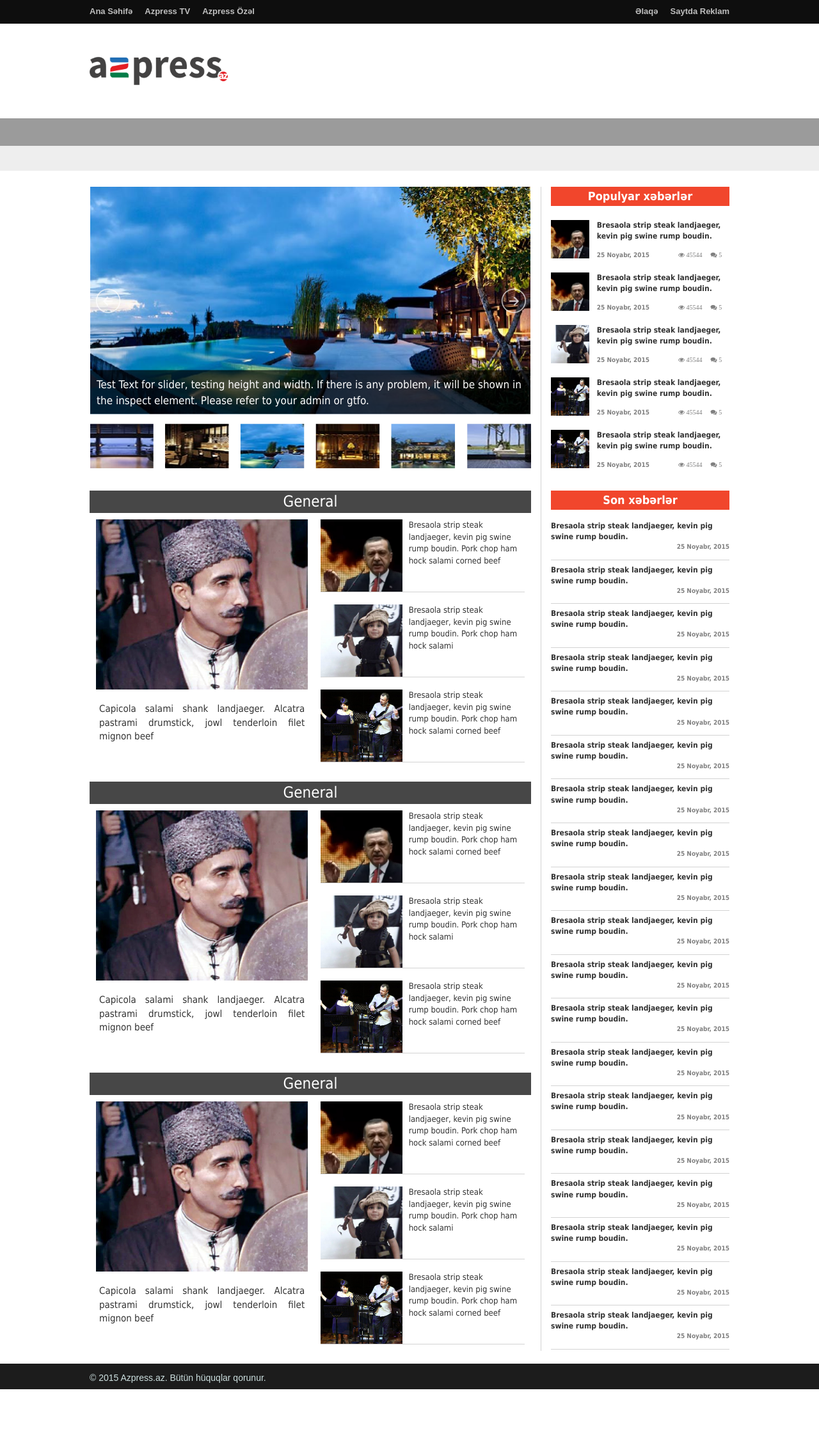
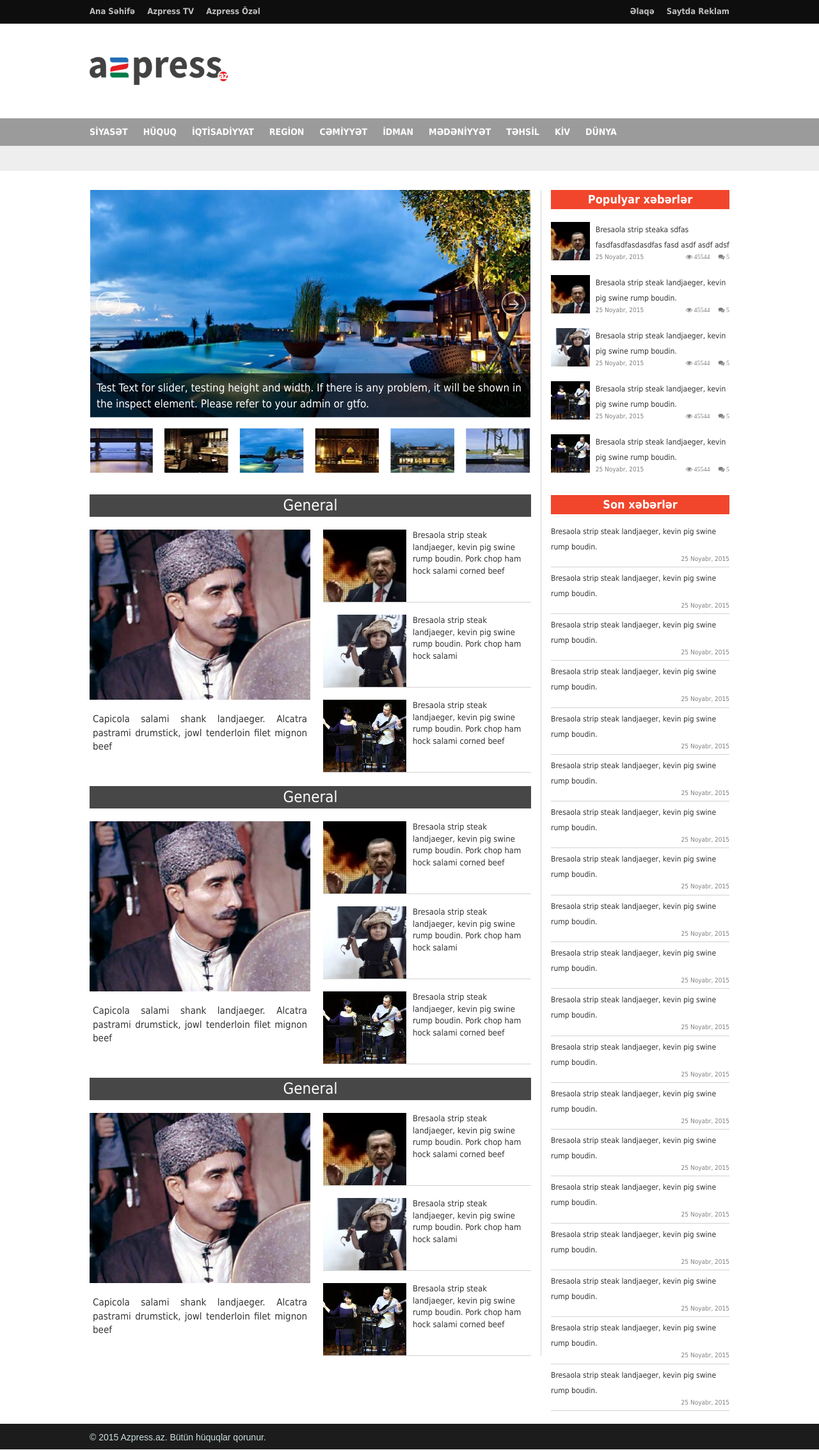
Before and after one commit to orkhanfarmanli/azpress.az, a PHP site: page / in a window 1280 px wide. Shown: the whole page at 64% size. Before the commit the page ends 2172 px from the top, so only its background shows below. Run offline with PHP 8.4, Linux system fonts and the light colour scheme.

Commit message:
fixed margins in the main and side contents

```diff
--- a/index.html
+++ b/index.html
@@ -13,10 +13,15 @@
   <link rel="stylesheet" href="style/font-awesome.css">
   <link rel="stylesheet" href="style/newsBox.css">
   <link rel="stylesheet" href="style/lastNews.css">
+  <link rel="stylesheet" href="style/menu.css">
   <script type="text/javascript" src="script/script.js"></script>
   <script type="text/javascript" src="sliderJS/jssor.slider.min.js"></script>
   <link rel="stylesheet" type="text/css" href="style/slider.css">
+
+
   <title>Group Project</title>
+
+
 
   <style>
 
@@ -127,6 +132,23 @@
 
         <div class="innerDiv">
 
+          <div class="mainMenu">
+
+<ul>
+  <li>SİYASƏT</li>
+  <li>HÜQUQ</li>
+  <li>İQTİSADİYYAT</li>
+  <li>REGİON</li>
+  <li>CƏMİYYƏT</li>
+  <li>İDMAN</li>
+  <li>MƏDƏNİYYƏT</li>
+  <li>TƏHSİL</li>
+  <li>KİV</li>
+  <li>DÜNYA</li>
+</ul>
+
+          </div>
+
         </div>
 
       </div>
@@ -205,9 +227,9 @@
             $ThumbnailNavigatorOptions: {
               $Class: $JssorThumbnailNavigator$,
               $Cols: 10,
-              $SpacingX: 18.2,
+              $SpacingX: 18,
               $SpacingY: 8,
-              $Align: 472
+              $Align: 470
             }
           };
 
@@ -375,7 +397,7 @@
           </div>
       </div>
       <!-- Thumbnail Navigator -->
-      <div data-u="thumbnavigator" class="jssort01" style="position:absolute;left:0px;bottom:0px;width:689px;height:100px;" data-autocenter="1">
+      <div data-u="thumbnavigator" class="jssort01" style="position:absolute;left:0px;bottom:0px;width:689px;height:97px;" data-autocenter="1">
           <!-- Thumbnail Item Skin Begin -->
           <div data-u="slides" style="cursor: default;">
               <div data-u="prototype" class="p">
@@ -508,10 +530,7 @@
 
               </div>
 
-
-
-
-</div>
+          </div>
 
 
 
@@ -724,19 +743,34 @@
 
             <div class="col-md-4 sideContent">
 
+              <div class="popularNews">
+
+              <h4> Populyar xəbərlər </h4>
+
               <!-- Side Content Wrapper -->
 
               <div class="rightSideLilBoxWrapper">
 
                 <!-- Little Box Wrapper Header -->
 
-                <h4> Populyar xəbərlər </h4>
+
 
                 <!-- Little Box Wrapper Header end -->
 
                 <!-- News Boxes -->
 
 
+
+
+
+
+
+
+
+
+
+
+
                 <div class="rightSideLilnewsBox">
 
                   <!-- Little Image Box -->
@@ -752,7 +786,7 @@
                     <div class="newsTitle">
 
                       <span>
-                        Bresaola strip steak landjaeger, kevin pig swine rump boudin.
+                        Bresaola strip steaka sdfas fasdfasdfasdasdfas fasd asdf asdf adsf asdffff asdf rump boudin.
                       </span>
 
                     </div>
@@ -780,6 +814,14 @@
                   <!-- Little Box Text -->
 
                 </div>
+
+
+
+
+
+
+
+
 
 
                 <div class="rightSideLilnewsBox">
@@ -958,7 +1000,7 @@
 
               <!-- Side Content Wrapper end -->
 
-
+</div>
 
 
 
@@ -1002,13 +1044,17 @@
 
 <!--  Last News Test Box -->
 
+<div class="lastNews">
+
+
+        <h4> Son xəbərlər </h4>
 
 
         <div class="rightSideLastBoxWrapper">
 
                 <!-- Little Box Wrapper Header -->
 
-                <h4> Son xəbərlər </h4>
+
 
                 <!-- Little Box Wrapper Header end -->
 
@@ -1766,9 +1812,7 @@
 
               </div>
 
-
-
-
+</div>
 
 
 <!--  Last News Test Box -->
--- a/style/lastNews.css
+++ b/style/lastNews.css
@@ -1,5 +1,9 @@
 
 /*Little news box*/
+.lastNews{
+  margin-top: 35px;
+}
+
 .rightSideLastBoxWrapper{
   width: 100%;
   height: auto;
@@ -8,40 +12,27 @@
   flex-direction:column;
   justify-content: space-between;
   text-align: left;
-  margin-top: 35px;
 }
 
-.rightSideLastBoxWrapper h4{
+.lastNews h4{
   font-weight: bold;
   width: 100%;
-  margin: 0;
+  line-height: 30px;
   color: white;
   background: #F1462C;
   text-align: center;
-  line-height: 30px;
-  margin-bottom: 10px;
 }
 
 .rightSideLastnewsBox{
   width: 100%;
-  height: 70px auto;
   position: relative;
   box-sizing: border-box;
-  padding-top: 7px;
-  padding-bottom: 7px;
+  padding-top: 5px;
   border-bottom: 1px solid lightgray;
 }
 
 
 /*Little news box*/
-
-.rightSideLastImg{
-  float: left;
-  width:60px;
-  height: 100%;
-  overflow: hidden;
-
-}
 
 
 .rightSideLastText{
@@ -50,13 +41,8 @@
   font-size: 12px;
   overflow: hidden;
 }
-.rightSideLastText span{
-  font-weight: bold;
-}
 
-.newsTitle{
-  height: 80%;
-}
+
 .newsTitle:hover{
   cursor: pointer;
   color: #F24024;
--- /dev/null
+++ b/style/menu.css
@@ -0,0 +1,69 @@
+/*Dropdown Categories*/
+
+
+
+/*Main menu*/
+
+.mainCategoryMenu{
+  width: 100%;
+  height: 43px;
+  background: #9B9B9B;
+
+}
+.mainMenu ul{
+  list-style-type: none;
+  padding: 0;
+}
+.mainMenu li{
+    display: inline-block;
+    line-height: 43px;
+      font-weight: bold;
+    margin-right: 20px;
+    color: white;
+}
+
+
+
+
+
+
+
+
+
+
+
+
+
+
+
+
+
+/*Main menu end*/
+
+
+/*Sub menu*/
+
+.subCategoryMenu{
+  width: 100%;
+  height: 39px;
+  background: #EEEEEE;
+}
+
+
+
+
+
+
+
+
+
+
+
+
+
+
+
+  /*Sub menu end*/
+
+
+  /*Dropdown Categories end*/
--- a/style/newsBox.css
+++ b/style/newsBox.css
@@ -3,34 +3,30 @@
 .newsCardBox{
   height: auto;
   width: 100%;
+  margin-top: 21px;
 }
 .newsCardBox h3{
   background: #474747;
   color: white;
-  height: 35px;
   line-height: 35px;
-
   text-align: center;
-  margin-bottom: 0px;
+  margin: 0px;
 }
 
 .newsBlock{
   height: 400px;
   width: 100%;
-  border-radius: 2px;
   display: inline-flex;
-  background: white;
-  transition: 0.2s;
 
 }
 
 /*Big Box on the left*/
 
 .bigBoxWrapper{
-  width: 48%;
+  width: 50%;
   height: 95%;
   transition:  0.2s;
-  margin:10px;
+  margin:20px 10px 0 0;
   padding:0;
 }
 .bigBoxWrapper:hover{
@@ -55,7 +51,7 @@ overflow: hidden;
 .bigTextDiv{
 width: 100%;
 height: 25%;
-margin: 15px 0;
+margin: 15px 0 0 0;
 font-size: 15px;
 text-align: justify;
 overflow: hidden;
@@ -66,9 +62,9 @@ padding: 5px;
 
 /*Little news box*/
 .lilBoxWrapper{
-  width: 48%;
+  width: 50%;
   height: 95%;
-  margin: 10px;
+  margin: 20px 0 0 10px;
   vertical-align: middle;
   display: flex;
   flex-direction:column;
--- a/style/sidecontent.css
+++ b/style/sidecontent.css
@@ -1,8 +1,22 @@
 
 /*Little news box*/
+
+.popularNews h4{
+  font-weight: bold;
+  width: 100%;
+  margin: 0 0 20px 0;
+  color: white;
+  background: #F1462C;
+  text-align: center;
+  line-height: 30px;
+}
+
+
+
+
 .rightSideLilBoxWrapper{
   width: 100%;
-  height: 440px;
+  height: 391.5px;
   vertical-align: middle;
   display: flex;
   flex-direction:column;
@@ -10,20 +24,10 @@
   text-align: left;
 }
 
-.rightSideLilBoxWrapper h4{
-  font-weight: bold;
-  width: 100%;
-  margin: 0;
-  color: white;
-  background: #F1462C;
-  text-align: center;
-  line-height: 30px;
-}
 
 .rightSideLilnewsBox{
   width: 100%;
   height: 60px;
-  position: relative;
   box-sizing: border-box;
 }
 
@@ -32,7 +36,7 @@
 
 .rightSideLilImg{
   float: left;
-  width:60px;
+  width: 22%;
   height: 100%;
   overflow: hidden;
 
@@ -42,18 +46,20 @@
 }
 
 .rightSideLilText{
-  width: 70%;
   height: 100%;
   font-size: 12px;
+  width: 75%;
   overflow: hidden;
-}
-.rightSideLilText span{
-  font-weight: bold;
+  float: right;
+  position: relative;
 }
 
 .newsTitle{
   height: 80%;
+  line-height: 200%;
+  overflow: hidden;
 }
+
 .newsTitle:hover{
   cursor: pointer;
   color: #F24024;
@@ -76,15 +82,15 @@
 }
 
 .rightSideLilTextDetails{
+  height: 20%;
   color: gray;
   font-size: 10px;
 }
-#rightSideLeftLilTextDetails{
-  float: left;
-}
+
 #rightTextDetails{
   float: right;
 }
+
 #rightTextDetails i:first-child{
   margin-right: 10px;
 }
--- a/style/style.css
+++ b/style/style.css
@@ -9,11 +9,13 @@ calendar color: #474747;
 
 */
 
-* {
+
+*{
   margin: 0 auto;
   padding: 0;
   font-family: Tahoma;
 }
+
 
 /*inner div - width of content page*/
 
@@ -47,7 +49,6 @@ calendar color: #474747;
 }
 .topHeadMenu li{
   display: inline-block;
-  font-family: Arial;
   text-decoration: none;
   color: #BFBFBF;
 }
@@ -93,33 +94,6 @@ calendar color: #474747;
 /*Banner end*/
 
 
-/*Dropdown Categories*/
-
-
-/*Main menu*/
-
-.mainCategoryMenu{
-  width: 100%;
-  height: 43px;
-  background: #9B9B9B;
-}
-
-/*Main menu end*/
-
-
-/*Sub menu*/
-
-.subCategoryMenu{
-  width: 100%;
-  height: 39px;
-  background: #EEEEEE;
-}
-
-/*Sub menu end*/
-
-
-/*Dropdown Categories end*/
-
 /*Header end*/
 
 
@@ -131,7 +105,7 @@ calendar color: #474747;
 .allContent{
   width: 100%;
   height: auto;
-  margin-top: 25px;
+  margin-top: 30px;
 }
 
 
```
